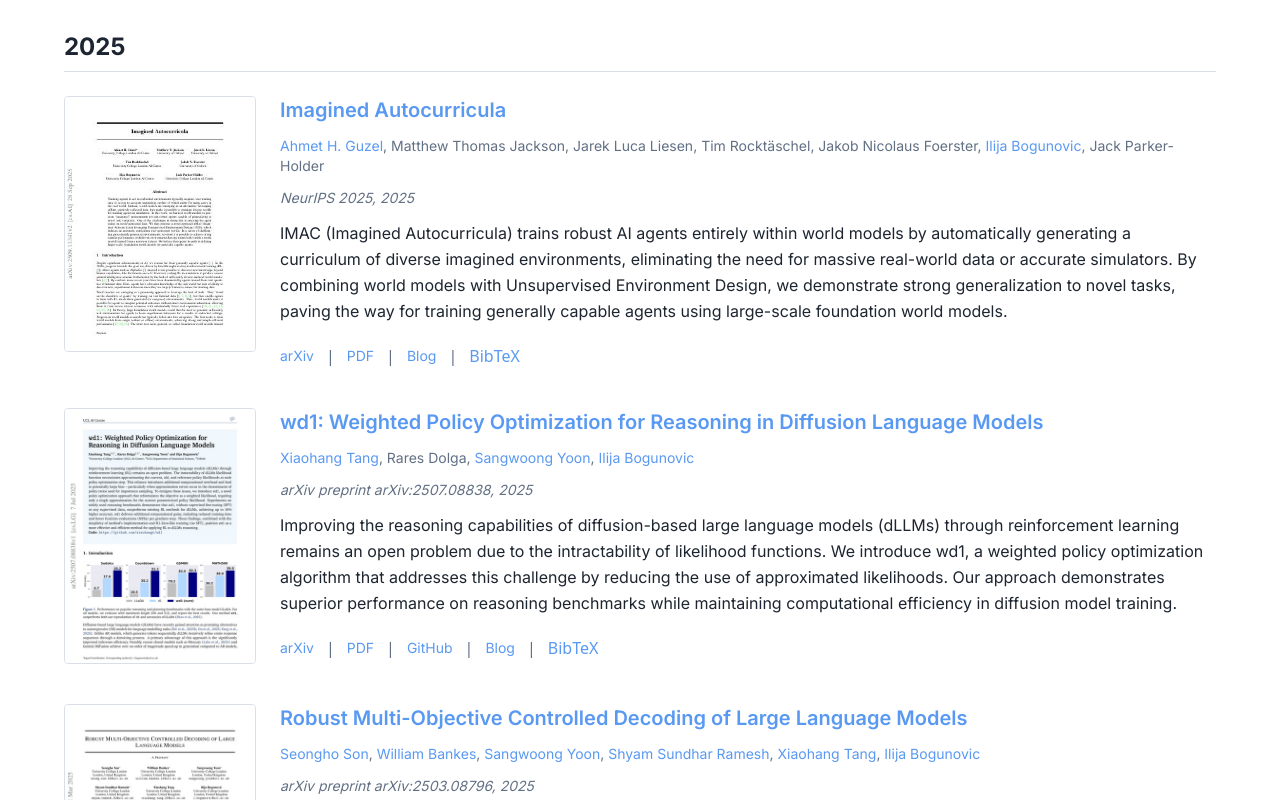
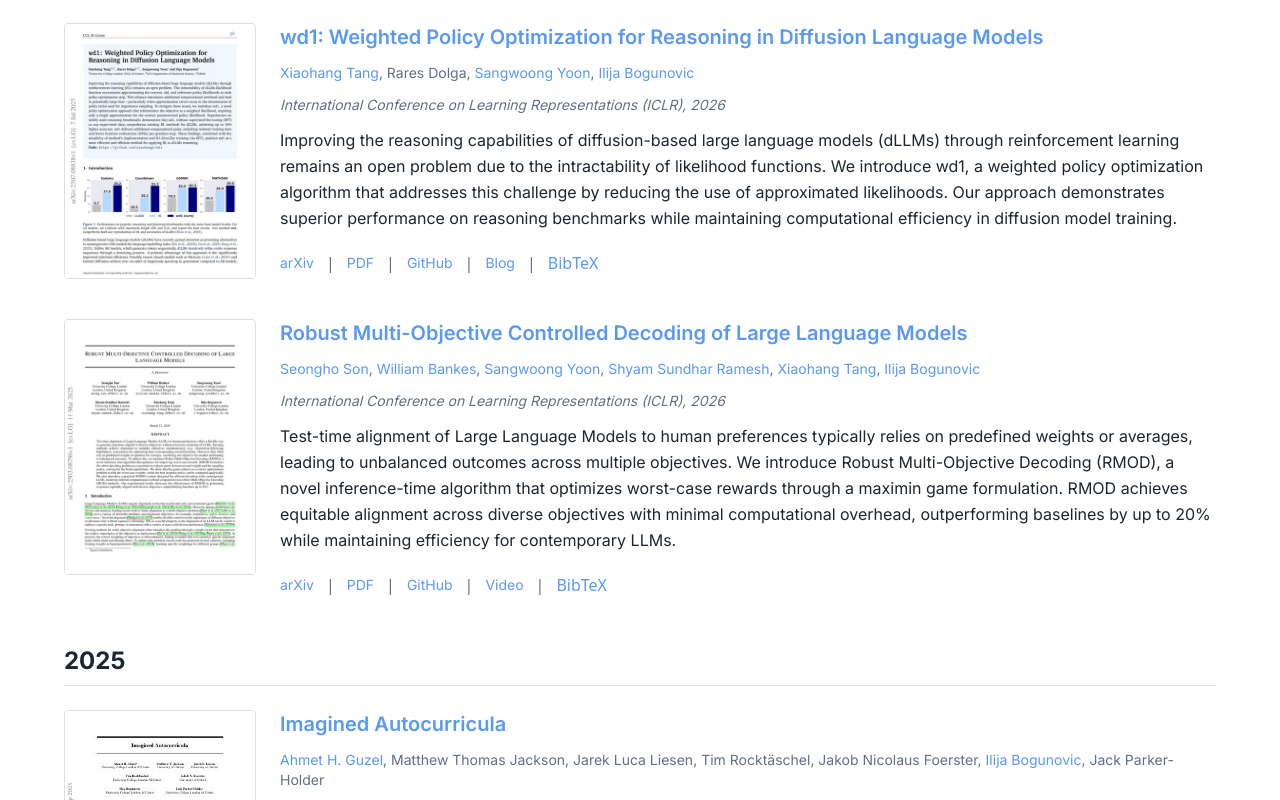
Before and after one commit to ilijabogunovic/rhine-ai, a React (Vite) app: page /publications in a window 1280 px wide. Shown: the part 1020-1820 px from the top of the page. Built offline with nearby package versions, Linux system fonts and the light colour scheme.

Commit message:
UPDATE ICLR 2026 publications

```diff
--- a/src/pages/Publications.tsx
+++ b/src/pages/Publications.tsx
@@ -88,10 +88,10 @@ export const publications = [
   },
 
   {
-    year: "2025",
+    year: "2026",
     title: "wd1: Weighted Policy Optimization for Reasoning in Diffusion Language Models",
     authors: "Xiaohang Tang, Rares Dolga, Sangwoong Yoon, Ilija Bogunovic",
-    venue: "arXiv preprint arXiv:2507.08838",
+    venue: "International Conference on Learning Representations (ICLR)",
     type: "Preprint",
     arxivLink: "https://arxiv.org/abs/2507.08838",
     abstract: "Improving the reasoning capabilities of diffusion-based large language models (dLLMs) through reinforcement learning remains an open problem due to the intractability of likelihood functions. We introduce wd1, a weighted policy optimization algorithm that addresses this challenge by reducing the use of approximated likelihoods. Our approach demonstrates superior performance on reasoning benchmarks while maintaining computational efficiency in diffusion model training.",
@@ -100,25 +100,15 @@ export const publications = [
     blogLink: "https://ucl-diffusion-reasoning.github.io/wd1-demo/",
   },
   {
-    year: "2024",
-    title: "REDUCR: Robust Data Downsampling Using Class Priority Reweighting",
-    authors: "William Bankes, George Hughes, Ilija Bogunovic, Zi Wang",
-    venue: "Conference on Neural Information Processing Systems (NeurIPS)",
-    type: "Conference Paper",
-    arxivLink: "https://arxiv.org/abs/2312.00486",
-    pdfFile: "https://arxiv.org/pdf/2312.00486.pdf",
-    githubLink: "https://github.com/williambankes/REDUCR",
-    abstract: "Data Downsampling algorithm robust to class imbalance and class distribution shifts."
-  },
-  {
-    year: "2025",
+    year: "2026",
     title: "Robust Multi-Objective Controlled Decoding of Large Language Models",
     authors: "Seongho Son, William Bankes, Sangwoong Yoon, Shyam Sundhar Ramesh, Xiaohang Tang, Ilija Bogunovic",
-    venue: "arXiv preprint arXiv:2503.08796",
-    type: "Preprint",
+    venue: "International Conference on Learning Representations (ICLR)",
+    type: "Conference Paper",
     arxivLink: "https://arxiv.org/abs/2503.08796",
     pdfFile: "https://arxiv.org/pdf/2503.08796.pdf",
     githubLink: "https://github.com/williambankes/robust-multi-objective-decoding",
+    videoLink: "https://recorder-v3.slideslive.com/?share=108956&s=5022e321-8033-420d-9f2c-eacd91eea12b",
     abstract: "Test-time alignment of Large Language Models to human preferences typically relies on predefined weights or averages, leading to unbalanced outcomes across multiple objectives. We introduce Robust Multi-Objective Decoding (RMOD), a novel inference-time algorithm that optimizes worst-case rewards through a maximin game formulation. RMOD achieves equitable alignment across diverse objectives with minimal computational overhead, outperforming baselines by up to 20% while maintaining efficiency for contemporary LLMs.",
   },
   {
@@ -183,6 +173,17 @@ export const publications = [
     arxivLink: "https://arxiv.org/abs/2508.12356",
     pdfFile: "https://arxiv.org/pdf/2508.12356.pdf",
     abstract: "Vision-based offline reinforcement learning often suffers from poor generalization due to limited data diversity. We demonstrate that synthetic data generation through a two-step process—dataset augmentation followed by diffusion-based latent space sampling—significantly improves zero-shot generalization. Our approach works across continuous and discrete action spaces without algorithm modifications, substantially reducing generalization gaps while maintaining computational efficiency."
+  },
+  {
+    year: "2024",
+    title: "REDUCR: Robust Data Downsampling Using Class Priority Reweighting",
+    authors: "William Bankes, George Hughes, Ilija Bogunovic, Zi Wang",
+    venue: "Conference on Neural Information Processing Systems (NeurIPS)",
+    type: "Conference Paper",
+    arxivLink: "https://arxiv.org/abs/2312.00486",
+    pdfFile: "https://arxiv.org/pdf/2312.00486.pdf",
+    githubLink: "https://github.com/williambankes/REDUCR",
+    abstract: "Data Downsampling algorithm robust to class imbalance and class distribution shifts."
   },
   {
     year: "2024",
```
